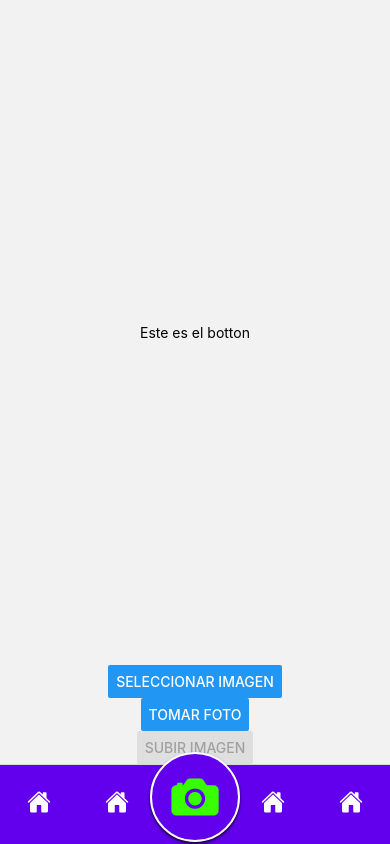
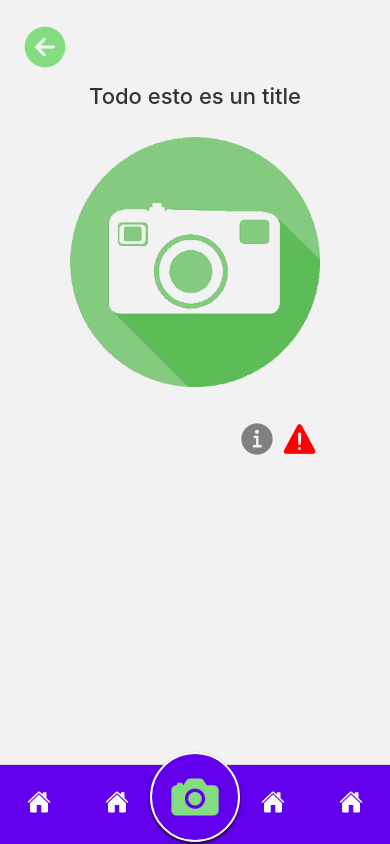
Before and after one commit to DerowStudios/AppCamera, a React Native app in the folder InsectCameraApp/: screen /Camera in a window 390 px wide. Built offline with nearby package versions, Linux system fonts and the light colour scheme.

Commit message:
camera view ok

```diff
--- a/InsectCameraApp/config/theme.js
+++ b/InsectCameraApp/config/theme.js
@@ -1,6 +1,6 @@
 const theme = {
   colors: {
-    primary: "#37FF00",
+    primary: "#84DC80",
     secondary: "#6200EE",
     background: "#FFFFFF",
     text: "#000000",
--- a/InsectCameraApp/src/Screens/CameraScreen/CameraScreen.tsx
+++ b/InsectCameraApp/src/Screens/CameraScreen/CameraScreen.tsx
@@ -1,10 +1,20 @@
-import { useState, View, Button, Image, Alert, Text } from "../../libs";
+import {
+  useState,
+  View,
+  Button,
+  Image,
+  Alert,
+  Text,
+  StyleSheet,
+} from "../../libs";
 import * as ImagePicker from "expo-image-picker";
 import * as ImageManipulator from "expo-image-manipulator";
 import { ContainerStyles, CameraScreen } from "../../Styles";
 import * as FileSystem from "expo-file-system";
 import axios from "axios";
 import OpenCameraButton from "./OpenCameraButton";
+import InfoButtons from "./InfoButtons";
+import TitleLabel from "../TitleLabel/Title";
 type ImagePickerResult = {
   uri: string;
   type: string;
@@ -24,7 +34,7 @@ export default function CameraView() {
     if (!permissionResult.granted) {
       Alert.alert(
         "Permisos necesarios",
-        "Necesitas otorgar permisos para acceder a tus fotos.",
+        "Necesitas otorgar permisos para acceder a tus fotos."
       );
       return;
     }
@@ -49,7 +59,7 @@ export default function CameraView() {
     if (!permissionResult.granted) {
       Alert.alert(
         "Permisos necesarios",
-        "Necesitas otorgar permisos para acceder a la cámara.",
+        "Necesitas otorgar permisos para acceder a la cámara."
       );
       return;
     }
@@ -73,7 +83,7 @@ export default function CameraView() {
       const { width, height } = await ImageManipulator.manipulateAsync(
         uri,
         [],
-        {},
+        {}
       );
 
       // Obtener el tamaño en bytes
@@ -125,7 +135,7 @@ export default function CameraView() {
       [{ resize: { width: 130, height: 224 } }],
       {
         format: ImageManipulator.SaveFormat.JPEG,
-      },
+      }
     );
 
     showImageDetails(resizedImage.uri);
@@ -145,7 +155,7 @@ export default function CameraView() {
           headers: {
             "Content-Type": "multipart/form-data",
           },
-        },
+        }
       );
       setPredicted(response.data[0].class);
       Alert.alert("Éxito", "Imagen subida correctamente");
@@ -157,9 +167,16 @@ export default function CameraView() {
   };
 
   return (
-    <View style={ContainerStyles.container}>
-      <OpenCameraButton />
-      <Button title="Seleccionar imagen" onPress={pickImage} />
+    <TitleLabel>
+      <View style={ContainerStyles.container}>
+        <OpenCameraButton />
+      </View>
+    </TitleLabel>
+  );
+}
+
+{
+  /* <Button title="Seleccionar imagen" onPress={pickImage} />
       <Button title="Tomar foto" onPress={takePhoto} />
       {selectedImage && (
         <Image source={{ uri: selectedImage }} style={CameraScreen.image} />
@@ -183,7 +200,5 @@ export default function CameraView() {
         onPress={uploadImage}
         disabled={!selectedImage}
       />
-      {predicted && <Text>{predicted}</Text>}
-    </View>
-  );
+      {predicted && <Text>{predicted}</Text>} */
 }
--- /dev/null
+++ b/InsectCameraApp/src/Screens/CameraScreen/InfoButtons.tsx
@@ -0,0 +1,53 @@
+import { Pressable, Image, StyleSheet, Alert, View } from "react-native";
+import { Ionicons } from "../../libs";
+
+const InfoButtons = (/*{ onPress }*/) => {
+  const onPress = () => {
+    Alert.alert("apretaste");
+  };
+  return (
+    <View style={styles.container}>
+      <Pressable
+        onPress={onPress}
+        style={({ pressed }) => [styles.icon, pressed && styles.pressed]}
+      >
+        <Ionicons name="information-circle" style={styles.IconImage} />
+      </Pressable>
+      <Pressable
+        onPress={onPress}
+        style={({ pressed }) => [
+          styles.icon,
+          styles.iconAlert,
+          pressed && styles.pressed,
+        ]}
+      >
+        <Ionicons name="warning" style={[styles.IconImage, styles.iconAlert]} />
+      </Pressable>
+    </View>
+  );
+};
+
+const styles = StyleSheet.create({
+  container: {
+    flex: 1,
+    flexDirection: "row",
+    justifyContent: "flex-end",
+    width: 250,
+    alignItems: "flex-end",
+    gap: 3,
+  },
+  IconImage: {
+    color: "gray",
+    fontSize: 40,
+  },
+
+  pressed: {
+    opacity: 0.7, // Reduce opacidad al presionar
+  },
+  icon: {},
+  iconAlert: {
+    color: "red",
+  },
+});
+
+export default InfoButtons;
--- a/InsectCameraApp/src/Screens/CameraScreen/OpenCameraButton.tsx
+++ b/InsectCameraApp/src/Screens/CameraScreen/OpenCameraButton.tsx
@@ -1,12 +1,39 @@
-import { View, Text } from "react-native";
-import ContainerStyles from "../../Styles/ContainerStyles";
+import { Pressable, Image, StyleSheet, Alert, View } from "react-native";
+import InfoButtons from "./InfoButtons";
 
-const OpenCameraButton = () => {
+const OpenCameraButton = (/*{ onPress }*/) => {
+  const onPress = () => {
+    Alert.alert("apretaste");
+  };
   return (
-    <View style={ContainerStyles.container}>
-      <Text>Este es el botton</Text>
+    <View>
+      <Pressable
+        onPress={onPress}
+        style={({ pressed }) => [styles.button, pressed && styles.pressed]}
+      >
+        <Image
+          source={require("../../../assets/camerabutton2.png")}
+          style={styles.image}
+        />
+      </Pressable>
+      <InfoButtons />
     </View>
   );
 };
 
+const styles = StyleSheet.create({
+  button: {
+    alignItems: "center",
+    justifyContent: "center",
+    paddingBottom: 30,
+  },
+  pressed: {
+    opacity: 0.7, // Reduce opacidad al presionar
+  },
+  image: {
+    width: 250,
+    height: 250,
+  },
+});
+
 export default OpenCameraButton;
--- a/InsectCameraApp/src/Screens/ChatGameScreen/ChatGameScreen.tsx
+++ b/InsectCameraApp/src/Screens/ChatGameScreen/ChatGameScreen.tsx
@@ -1,5 +1,5 @@
 import { View, Text } from "react-native";
-import ContainerStyles from "../../Styles/ContainerStyles";
+import { ContainerStyles } from "../../Styles";
 
 const ChatGameScreen = () => {
   return (
--- a/InsectCameraApp/src/Screens/CollectionScreen/CollectionScreen.tsx
+++ b/InsectCameraApp/src/Screens/CollectionScreen/CollectionScreen.tsx
@@ -1,5 +1,5 @@
 import { View, Text } from "react-native";
-import ContainerStyles from "../../Styles/ContainerStyles";
+import { ContainerStyles } from "../../Styles";
 const CollectionScreen = () => {
   return (
     <View style={ContainerStyles.container}>
--- a/InsectCameraApp/src/Screens/GroupScreen/GroupScreen.tsx
+++ b/InsectCameraApp/src/Screens/GroupScreen/GroupScreen.tsx
@@ -1,5 +1,5 @@
 import { View, Text } from "react-native";
-import ContainerStyles from "../../Styles/ContainerStyles";
+import { ContainerStyles } from "../../Styles";
 
 const GroupScreen = () => {
   return (
--- a/InsectCameraApp/src/Screens/HomeScreen/HomeScreen.tsx
+++ b/InsectCameraApp/src/Screens/HomeScreen/HomeScreen.tsx
@@ -1,5 +1,5 @@
 import { StyleSheet, Text, TouchableOpacity, View } from "react-native";
-import ContainerStyles from "../../Styles/ContainerStyles";
+import { ContainerStyles } from "../../Styles";
 
 import { NativeStackScreenProps } from "@react-navigation/native-stack";
 // Crear el stack navigator y asociarlo con el tipo RootStackParamList
--- /dev/null
+++ b/InsectCameraApp/src/Screens/TitleLabel/Title.tsx
@@ -0,0 +1,52 @@
+import { ReactNode } from "react";
+import { View, Text, StyleSheet } from "react-native";
+import { Ionicons } from "../../libs";
+// import { ContainerStyles } from "../../Styles";
+
+interface TitleLabelProps {
+  children: ReactNode;
+}
+
+const TitleLabel: React.FC<TitleLabelProps> = ({ children }) => {
+  return (
+    <View style={styles.container}>
+      <View style={styles.title}>
+        <Ionicons name="arrow-back-circle" style={styles.IconImage} />
+      </View>
+      <View style={styles.titleText}>
+        <Text style={styles.texto}>Todo esto es un title</Text>
+      </View>
+      {children}
+    </View>
+  );
+};
+
+export default TitleLabel;
+
+const styles = StyleSheet.create({
+  container: {
+    padding: 20,
+  },
+  title: {},
+  texto: {
+    fontSize: 22,
+    lineHeight: 22,
+    color: "#343434",
+    flex: 1,
+    fontWeight: "500",
+    alignContent: "center",
+    textAlign: "center",
+  },
+  titleText: {
+    padding: 10,
+    paddingBottom: 30,
+  },
+  IconImage: {
+    color: "#84DC80",
+    fontSize: 50,
+  },
+
+  pressed: {
+    opacity: 0.7, // Reduce opacidad al presionar
+  },
+});
```
Also changed, not shown: InsectCameraApp/assets/camerabutton.png (added), InsectCameraApp/assets/camerabutton2.png (added).
